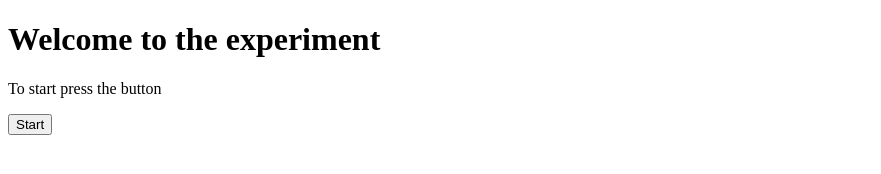
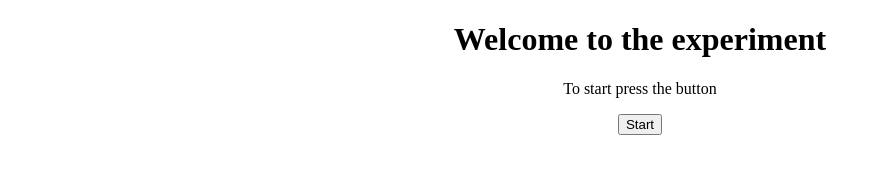
Before and after one commit to coriumgit/coriumgit.github.io, a plain HTML site: page index.html in a window 1280 px wide. Shown: the whole page, without its empty margins (0-881 px from the left). Drawn offline with Linux system fonts and the light colour scheme.

Commit message:
Update index.html

```diff
--- a/index.html
+++ b/index.html
@@ -10,7 +10,7 @@
     </head>
 
     <body>
-        <div id="mainRect">
+        <div id="mainRect" align="center">
             <h1>Welcome to the experiment</h1>
             <p>To start press the button</p>
             <button id="startExp" width="110px" height="35px" font-size="18px" cursor="cursor" onClick="runExp">Start</button>
```
